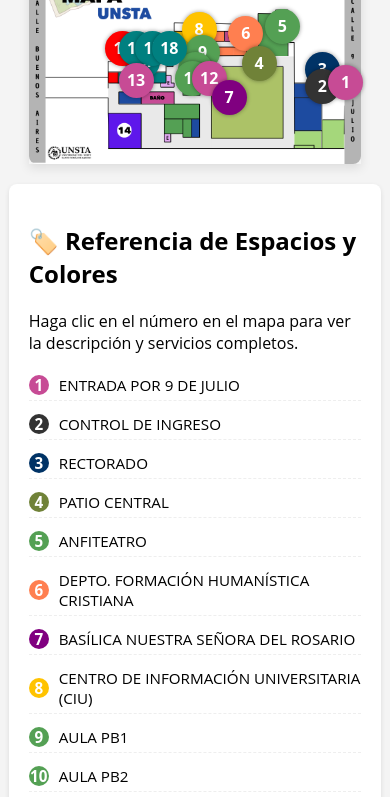
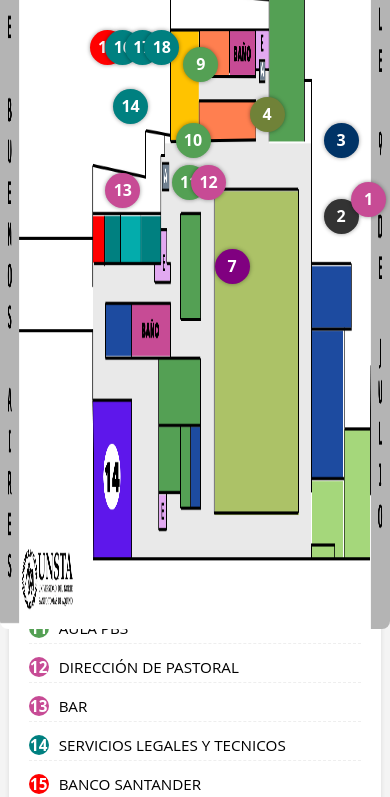
Before and after one commit to Ramirooo-creator/MAPA-UNSTA, a plain HTML site: page index.html in a window 390 px wide. Shown: the part 215-1012 px from the top of the page. Drawn offline with Linux system fonts and the light colour scheme.

Commit message:
Update styles.css

```diff
--- a/styles.css
+++ b/styles.css
@@ -41,22 +41,36 @@ header {
 
 /* --- MAPA --- */
 #map-container {
-    position: relative;
-    flex: 2; /* Ocupa 2/3 del espacio en desktop */
-    min-width: 600px; /* Mínimo para evitar que se comprima demasiado en desktop */
+    flex: 2;
+    min-width: 600px;
     box-shadow: 0 4px 10px rgba(0, 0, 0, 0.1);
+    /* ELIMINAMOS position: relative; DE AQUÍ */
+}
+
+/* NUEVA CAPA: EL CONTENEDOR DE RELACIÓN DE ASPECTO */
+#map-responsive-wrapper {
+    position: relative; /* ESTE ES EL NUEVO REFERENTE DE POSICIÓN */
+    height: 0; /* Necesario para el truco de padding */
+    /* -------------------------------------------------------------------------- */
+    /* AJUSTE CLAVE: CAMBIE 70% POR SU PROPIA RELACIÓN DE ASPECTO (H/W * 100) */
+    padding-bottom: 70%;
+    /* -------------------------------------------------------------------------- */
+    overflow: hidden;
 }
 
 #map-image {
-    width: 100%; /* CLAVE: Asegura que la imagen sea totalmente flexible */
-    height: auto;
+    position: absolute; /* Se posiciona dentro del wrapper */
+    top: 0;
+    left: 0;
+    width: 100%;
+    height: 100%; /* Ocupa toda la altura forzada por el padding */
     display: block;
     border-radius: 8px;
 }
 
 /* --- HOTSPOT STYLE --- */
 .hotspot {
-    position: absolute;
+    position: absolute; /* Se posiciona relativo a #map-responsive-wrapper */
     width: 30px;
     height: 30px;
     border-radius: 50%;
@@ -75,7 +89,7 @@ header {
     z-index: 5;
 }
 
-/* COLORES DE CLASES (Basados en el objeto :root) */
+/* COLORES DE CLASES (Se mantienen) */
 .autoridad { background-color: var(--azul-unsta); }
 .aulas { background-color: var(--verde-aulas); }
 .humanistica { background-color: var(--coral-humanistica); }
@@ -87,10 +101,9 @@ header {
 .basilica { background-color: var(--purpura-basilica); }
 
 
-/* --- ESTILO DE LA LEYENDA --- */
-
+/* --- ESTILO DE LA LEYENDA --- (Se mantiene) */
 #leyenda-container {
-    flex: 1; /* Ocupa 1/3 del espacio en desktop */
+    flex: 1;
     padding: 20px;
     background-color: #ffffff;
     border-radius: 8px;
@@ -124,7 +137,7 @@ header {
     flex-shrink: 0;
 }
 
-/* --- ESTILO DEL MODAL --- (Se mantiene igual) */
+/* --- ESTILO DEL MODAL --- (Se mantiene) */
 .modal {
     display: none;
     position: fixed;
@@ -160,35 +173,31 @@ header {
 }
 
 /* ------------------------------------------------------------------ */
-/* MEDIA QUERY: AJUSTES PARA DISPOSITIVOS MÓVILES           */
+/* MEDIA QUERY: AJUSTES PARA DISPOSITIVOS MÓVILES (Se mantiene)      */
 /* ------------------------------------------------------------------ */
 
-/* Se aplica a pantallas con un ancho máximo de 900px (tablets y celulares) */
 @media (max-width: 900px) {
 
     #main-content-container {
-        /* Fuerza a que el mapa y la leyenda se apilen verticalmente */
         flex-direction: column;
         align-items: center;
         gap: 20px;
     }
 
     #map-container, #leyenda-container {
-        /* Ambos ocupan casi todo el ancho disponible */
         width: 95%;
         max-width: 100%;
-        min-width: unset; /* Permite que el mapa se haga más pequeño */
+        min-width: unset;
+    }
 
-        /* Aseguramos que la leyenda esté debajo del mapa */
+    #map-container {
+        order: 1;
+    }
+
+    #leyenda-container {
         order: 2;
     }
 
-    #map-container {
-        /* Aseguramos que el mapa esté arriba de la leyenda en mobile */
-        order: 1;
-    }
-
-    /* Ajuste el tamaño del Hotspot si es necesario para el tacto en móvil */
     .hotspot {
         width: 35px;
         height: 35px;
```
